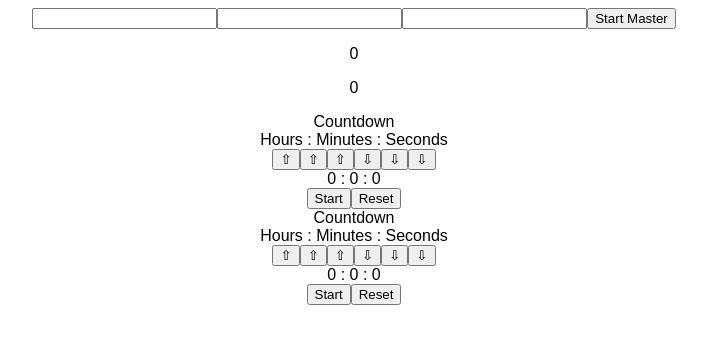
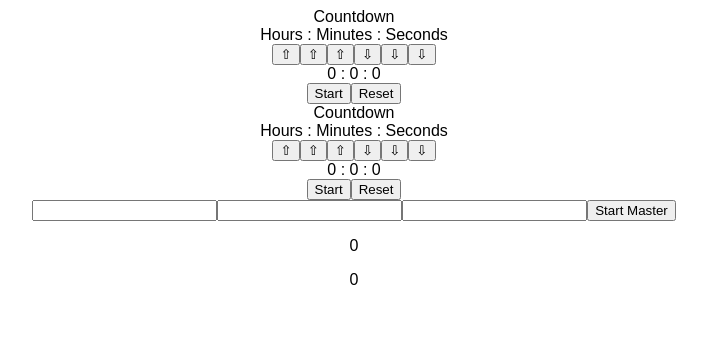
Before and after one commit to pschippe/EventClock-FE, a React (Create React App) app: page / in a window 1280 px wide. Shown: the top 344 px of the page, without its empty margins (286-993 px from the left). Built offline with nearby package versions, Linux system fonts and the light colour scheme.

Commit message:
adjusting placement of html objects for styling later

```diff
--- a/src/App.js
+++ b/src/App.js
@@ -16,7 +16,7 @@ class App extends React.Component {
     ],
     indvTimer: 0,
     allTimers: 0,
-    currentTime: 0
+    currentTime: 0,
   };
 
   setTimer = timeObj => {
@@ -39,19 +39,19 @@ class App extends React.Component {
   };
 
   render() {
-    const rmClocks = this.state.timers.map((timer, index) => {
+    const rmClocks = this.state.timers.map((timers, index) => {
       return (
-        <Countdown id={timer.id} time={timer.time} key={index} index={index} />
+        <Countdown id={timers.id} time={timers.time} key={index} index={index} />
       );
     });
     return (
       <div className="App">
+        <div className="Timers">{rmClocks}</div>
         <div className="App-title">
           <TimerInput setTimer={this.setTimer} startAll={this.startAll} />
           <p>{this.state.indvTimer}</p>
           <p>{this.state.allTimers}</p>
         </div>
-        <div className="Timers">{rmClocks}</div>
       </div>
     );
   }
```
